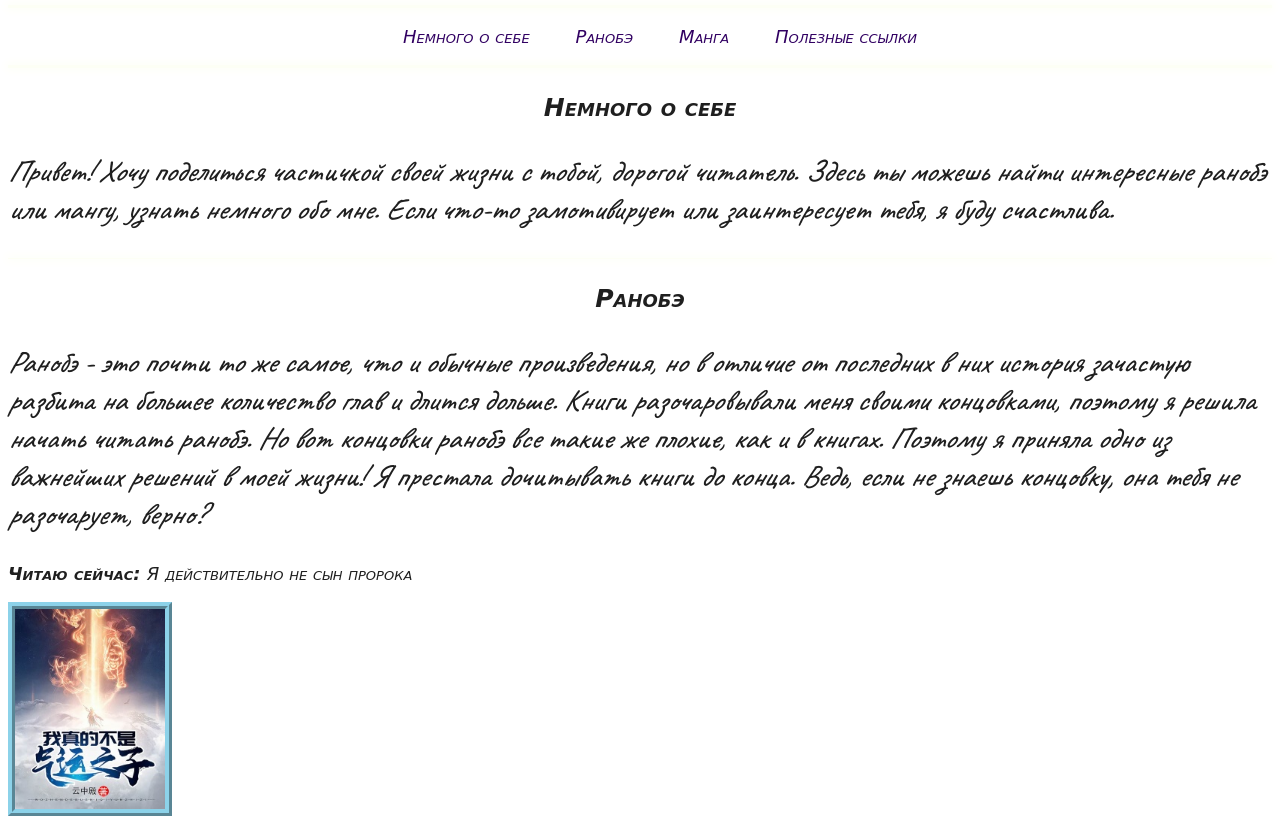
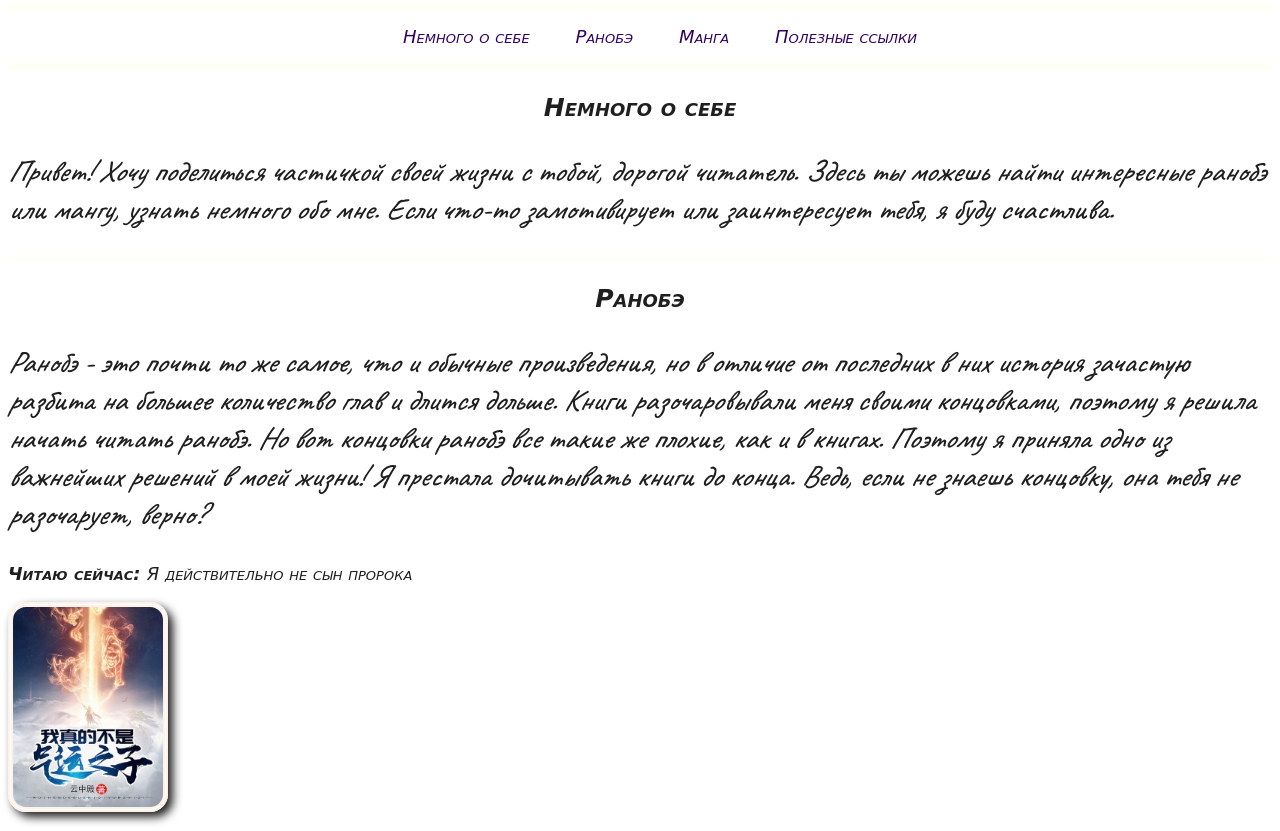
Before and after one commit to Liqror/web_3, a plain HTML site: page index.html in a window 1280 px wide. Shown: the part 95-926 px from the top of the page. Drawn offline with Linux system fonts and the light colour scheme; a web font is replaced by a local one.

Commit message:
переоформлены изображения

```diff
--- a/css/main.css
+++ b/css/main.css
@@ -2,6 +2,7 @@
 @import url('https://fonts.googleapis.com/css2?family=Antic+Didone&display=swap');
 @import url('https://fonts.googleapis.com/css2?family=Allura&display=swap');
 @import url('https://fonts.googleapis.com/css2?family=Caveat:wght@500&display=swap');
+
 /*
 комментарий
  */
@@ -68,8 +69,10 @@ a:hover {
 }
 
 img {
-    border: 7px ridge #8cd2e9;
-    height: 200px
+    border: 5px double #fef1ea;
+    box-shadow: 5px 5px 10px #1f1f1f;
+    height: 200px;
+    border-radius: 18px;
 }
 
 ul {
```
Also changed, not shown: img/m2.jpg.
